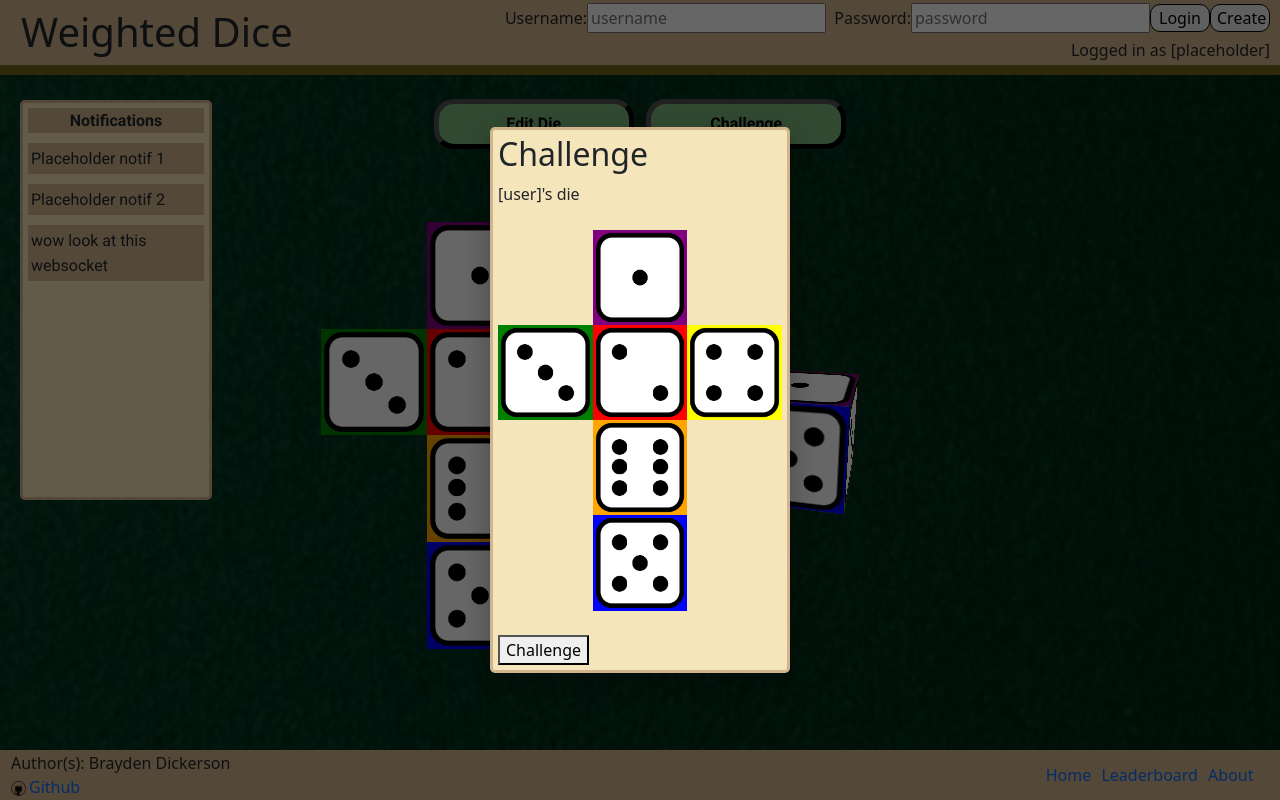
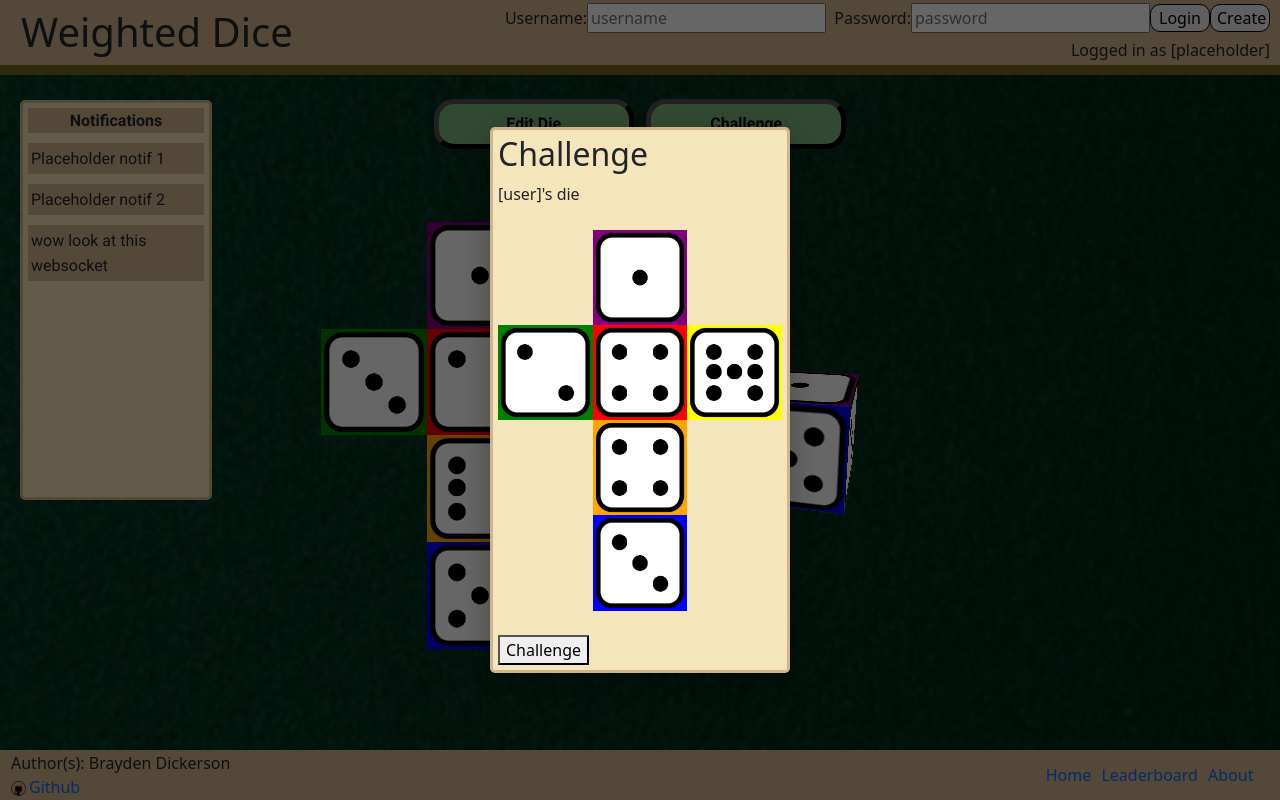
Before and after one commit to Brayden-D/startup260, a React (Vite) app: page / in a window 1280 px wide. Both pictures are taken after a click on the button "Challenge". Built offline with nearby package versions, Linux system fonts and the light colour scheme.

Commit message:
challenge panel random gen

```diff
--- a/src/home/home.jsx
+++ b/src/home/home.jsx
@@ -1,11 +1,24 @@
 import React, { useState } from "react";
 import './home.css';
+import { generatePath } from "react-router-dom";
 
 export function Home() {
 
   const [showEdit, setShowEdit] = useState(false);
   const [showChallenge, setShowChallenge] = useState(false);
   const [faces, setFaces] = useState([1, 2, 3, 4, 5, 6]);
+  const [challenger, setChallenger] = useState([0, 0, 0, 0, 0, 0]);
+
+  /* temp generator until database is implimented */
+  function generateChallenger() {
+    const arr = [0,0,0,0,0,0];
+
+    for (let i = 0; i < 21; i++) {
+      arr[Math.floor(Math.random() * 6)]++;
+    }
+
+    setChallenger(arr);
+  }
 
   return (
     <div>
@@ -44,7 +57,10 @@ export function Home() {
           &nbsp;&nbsp;&nbsp;
 
           <button className="bigbutton"
-            onClick={() => setShowChallenge(true)}>
+            onClick={() => {
+              generateChallenger();
+              setShowChallenge(true);
+              }}>
             <b>Challenge</b>
           </button>
         </div>
@@ -194,9 +210,8 @@ export function Home() {
 
       {showChallenge && <ChallengePanel
         onClose={() => setShowChallenge(false)}
-        faces = {faces}
+        challenger = {challenger}
       />}
-
 
 
     </div>
@@ -250,7 +265,7 @@ function EditDiePanel({ onClose, faces, setFaces }) {
   );
 }
 
-function ChallengePanel({ onClose, faces }) {
+function ChallengePanel({ onClose, challenger }) {
 
   return (
     <div className="popup" onClick={onClose}>
@@ -263,14 +278,14 @@ function ChallengePanel({ onClose, faces }) {
         <br />
         <br />
 
-        <div class = "centerdiv">
+        <div className = "centerdiv">
           <table className="center" style={{ margin: "auto" }}>
             <tbody>
               <tr>
                 <td></td>
                  <td style={{ backgroundColor: "purple" }}>
                   <img
-                    src={`/dice_faces/${faces[0]}.png`}
+                    src={`/dice_faces/${challenger[0]}.png`}
                     className="fill"
                     alt="1"
                   />
@@ -281,7 +296,7 @@ function ChallengePanel({ onClose, faces }) {
               <tr>
                 <td style={{ backgroundColor: "green" }}>
                   <img
-                    src={`/dice_faces/${faces[2]}.png`}
+                    src={`/dice_faces/${challenger[2]}.png`}
                     className="fill"
                     alt="3"
                   />
@@ -289,7 +304,7 @@ function ChallengePanel({ onClose, faces }) {
 
                 <td style={{ backgroundColor: "red" }}>
                   <img
-                    src={`/dice_faces/${faces[1]}.png`}
+                    src={`/dice_faces/${challenger[1]}.png`}
                     className="fill"
                     alt="2"
                   />
@@ -297,7 +312,7 @@ function ChallengePanel({ onClose, faces }) {
 
                 <td style={{ backgroundColor: "yellow" }}>
                   <img
-                    src={`/dice_faces/${faces[3]}.png`}
+                    src={`/dice_faces/${challenger[3]}.png`}
                     className="fill"
                     alt="4"
                   />
@@ -308,7 +323,7 @@ function ChallengePanel({ onClose, faces }) {
                 <td></td>
                 <td style={{ backgroundColor: "orange" }}>
                   <img
-                    src={`/dice_faces/${faces[5]}.png`}
+                    src={`/dice_faces/${challenger[5]}.png`}
                     className="fill"
                     alt="6"
                   />
@@ -320,7 +335,7 @@ function ChallengePanel({ onClose, faces }) {
                 <td></td>
                 <td style={{ backgroundColor: "blue" }}>
                   <img
-                    src={`/dice_faces/${faces[4]}.png`}
+                    src={`/dice_faces/${challenger[4]}.png`}
                     className="fill"
                     alt="5"
                   />
```
